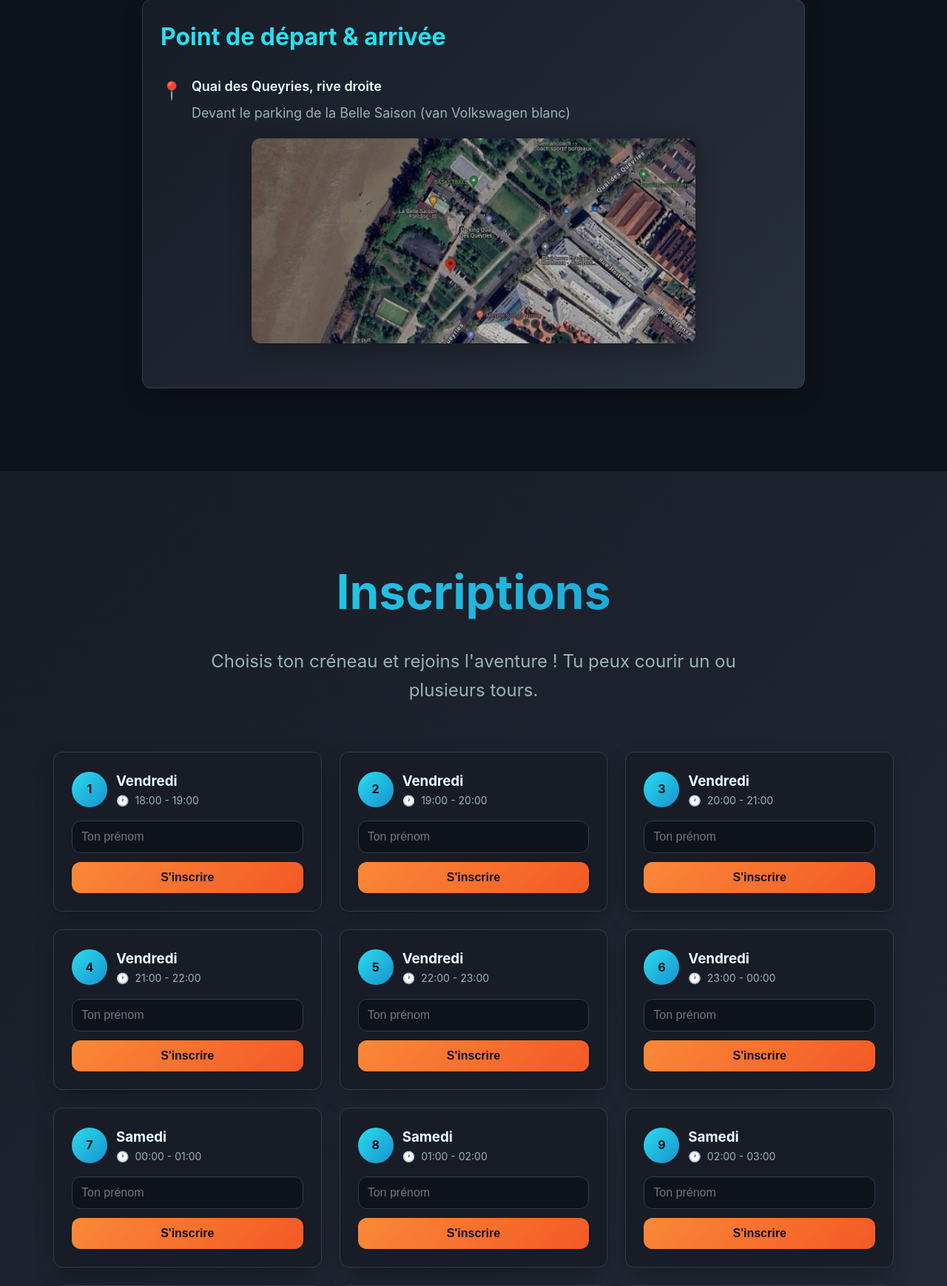
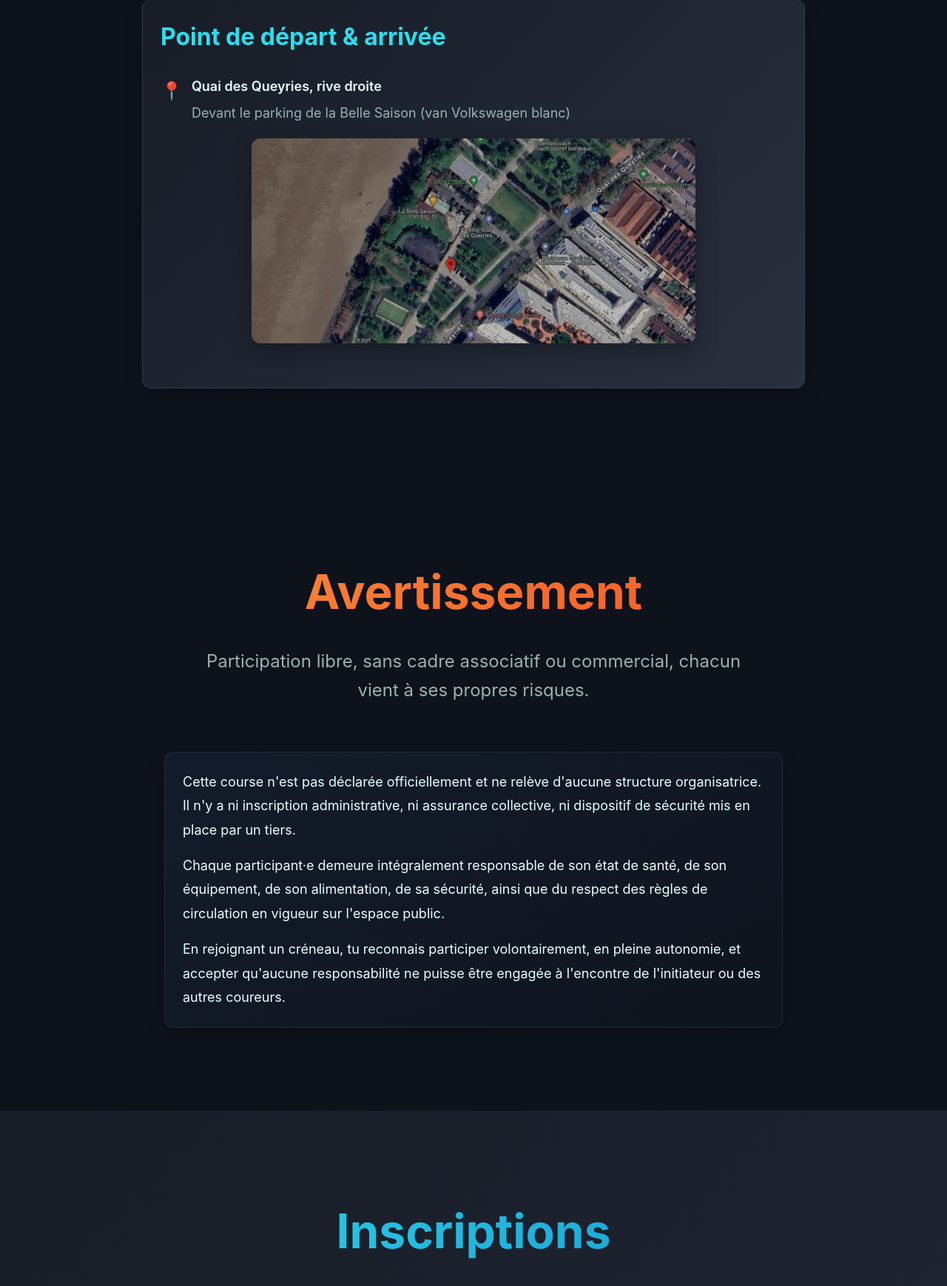
Before and after one commit to emnbdx/24hdesquais, a PHP site: page / in a window 1280 px wide. Shown: the part 3237-4975 px from the top of the page at 74% size. Run offline with PHP 8.4, Linux system fonts and the light colour scheme.

Commit message:
add disclaimer

```diff
--- a/index.php
+++ b/index.php
@@ -931,6 +931,26 @@ for ($i = 0; $i < 24; $i++) {
         </div>
     </section>
 
+    <section id="disclaimer" class="section">
+        <div class="container" style="max-width: 900px;">
+            <h2 class="section-title gradient-secondary">Avertissement</h2>
+            <p class="section-subtitle">
+                Participation libre, sans cadre associatif ou commercial, chacun vient à ses propres risques.
+            </p>
+            <div class="card" style="font-size: 1.125rem; line-height: 1.8; background: linear-gradient(145deg, rgba(20, 30, 45, 0.9), rgba(15, 20, 30, 0.95)); border: 1px solid rgba(255, 255, 255, 0.08);">
+                <p style="margin-bottom: 1rem;">
+                    Cette course n'est pas déclarée officiellement et ne relève d'aucune structure organisatrice. Il n'y a ni inscription administrative, ni assurance collective, ni dispositif de sécurité mis en place par un tiers.
+                </p>
+                <p style="margin-bottom: 1rem;">
+                    Chaque participant·e demeure intégralement responsable de son état de santé, de son équipement, de son alimentation, de sa sécurité, ainsi que du respect des règles de circulation en vigueur sur l'espace public.
+                </p>
+                <p>
+                    En rejoignant un créneau, tu reconnais participer volontairement, en pleine autonomie, et accepter qu'aucune responsabilité ne puisse être engagée à l'encontre de l'initiateur ou des autres coureurs.
+                </p>
+            </div>
+        </div>
+    </section>
+
     <section id="inscriptions" class="section gradient-bg-card">
         <div class="container" style="max-width: 1200px;">
             <h2 class="section-title gradient-primary">Inscriptions</h2>
```
